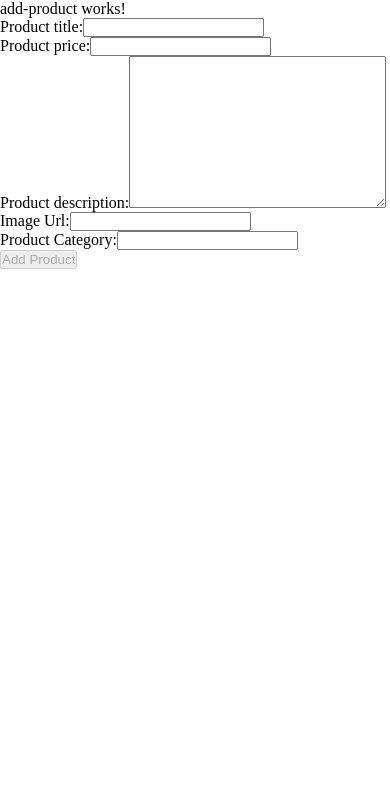
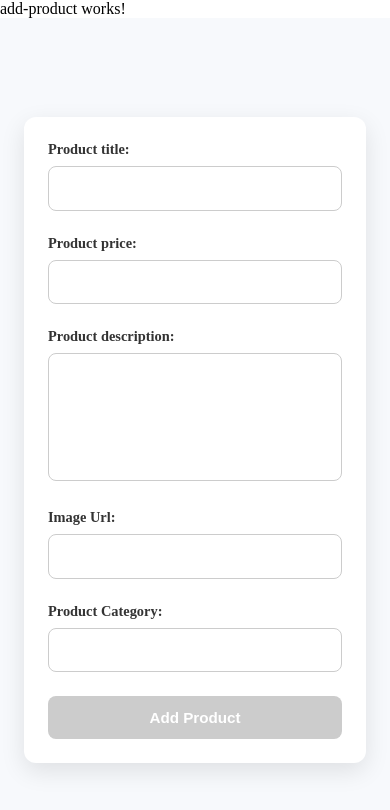
Before and after one commit to MalindiFrank/4admin, an Angular app: page /add-product in a window 390 px wide. Shown: the top 810 px of the page. Built offline with nearby package versions, Linux system fonts and the light colour scheme.

Commit message:
updated ui for add-product-details comp.

```diff
--- a/src/app/components/add-product/add-product.component.css
+++ b/src/app/components/add-product/add-product.component.css
@@ -0,0 +1,110 @@
+.container {
+  display: flex;
+  justify-content: center;
+  align-items: center;
+  padding: 2rem;
+  background-color: #f7f9fc; /* Subtle background */
+  min-height: 100vh;
+}
+
+form {
+  width: 100%;
+  max-width: 30rem; /* Slightly wider than the login form to fit more fields */
+  background-color: #ffffff;
+  padding: 2rem;
+  border-radius: 0.75rem;
+  box-shadow: 0 0.5rem 1.5rem rgba(0, 0, 0, 0.1);
+}
+
+form div {
+  margin-bottom: 1.5rem; /* Consistent spacing between form groups */
+}
+
+label {
+  display: block;
+  margin-bottom: 0.5rem;
+  font-size: 0.9rem;
+  font-weight: 600;
+  color: #333333;
+}
+
+input,
+textarea {
+  width: 100%;
+  padding: 0.8rem;
+  font-size: 1rem;
+  border: 0.1rem solid #cccccc;
+  border-radius: 0.5rem;
+  outline: none;
+  resize: none; /* Disable resizing for textarea */
+  transition: border-color 0.2s ease-in-out, box-shadow 0.2s ease-in-out;
+}
+
+input:focus,
+textarea:focus {
+  border-color: #457b9d;
+  box-shadow: 0 0 0.2rem rgba(69, 123, 157, 0.3);
+}
+
+textarea {
+  height: 8rem; /* Set a consistent height for textareas */
+}
+
+small {
+  display: block;
+  margin-top: 0.5rem;
+  font-size: 0.85rem;
+  color: #e63946;
+}
+
+button {
+  width: 100%;
+  padding: 0.8rem;
+  font-size: 1rem;
+  font-weight: 600;
+  color: #ffffff;
+  background-color: #457b9d;
+  border: none;
+  border-radius: 0.5rem;
+  cursor: pointer;
+  transition: background-color 0.2s ease-in-out;
+}
+
+button:disabled {
+  background-color: #cccccc; /* Disabled state */
+  cursor: not-allowed;
+}
+
+button:hover:not(:disabled) {
+  background-color: #1d3557;
+}
+
+.error-message {
+  margin-top: 1.5rem;
+  font-size: 0.9rem;
+  color: #e63946;
+  text-align: center;
+}
+
+@media (max-width: 768px) {
+  .container {
+    padding: 1.5rem;
+  }
+
+  form {
+    padding: 1.5rem;
+  }
+
+  input,
+  textarea {
+    font-size: 0.95rem;
+  }
+
+  button {
+    font-size: 0.95rem;
+  }
+
+  small {
+    font-size: 0.8rem;
+  }
+}
```
